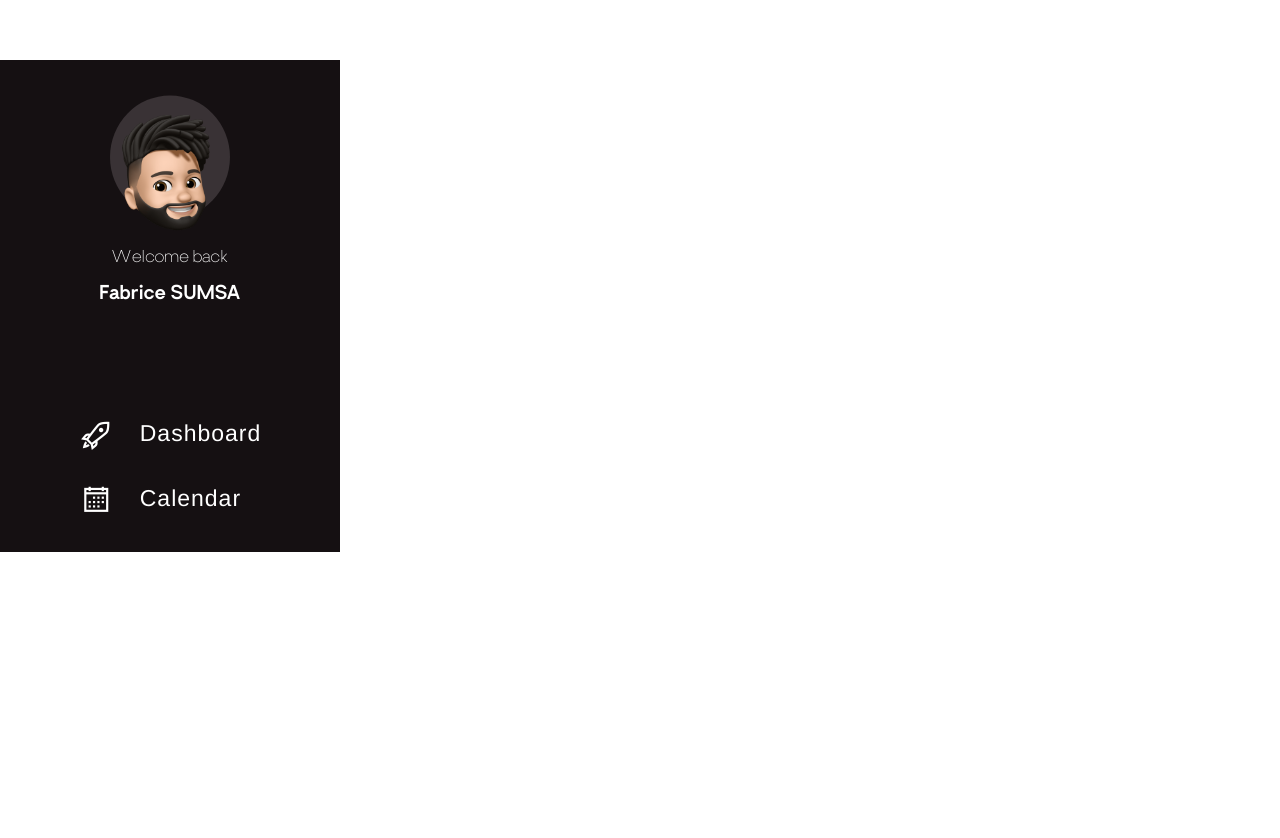
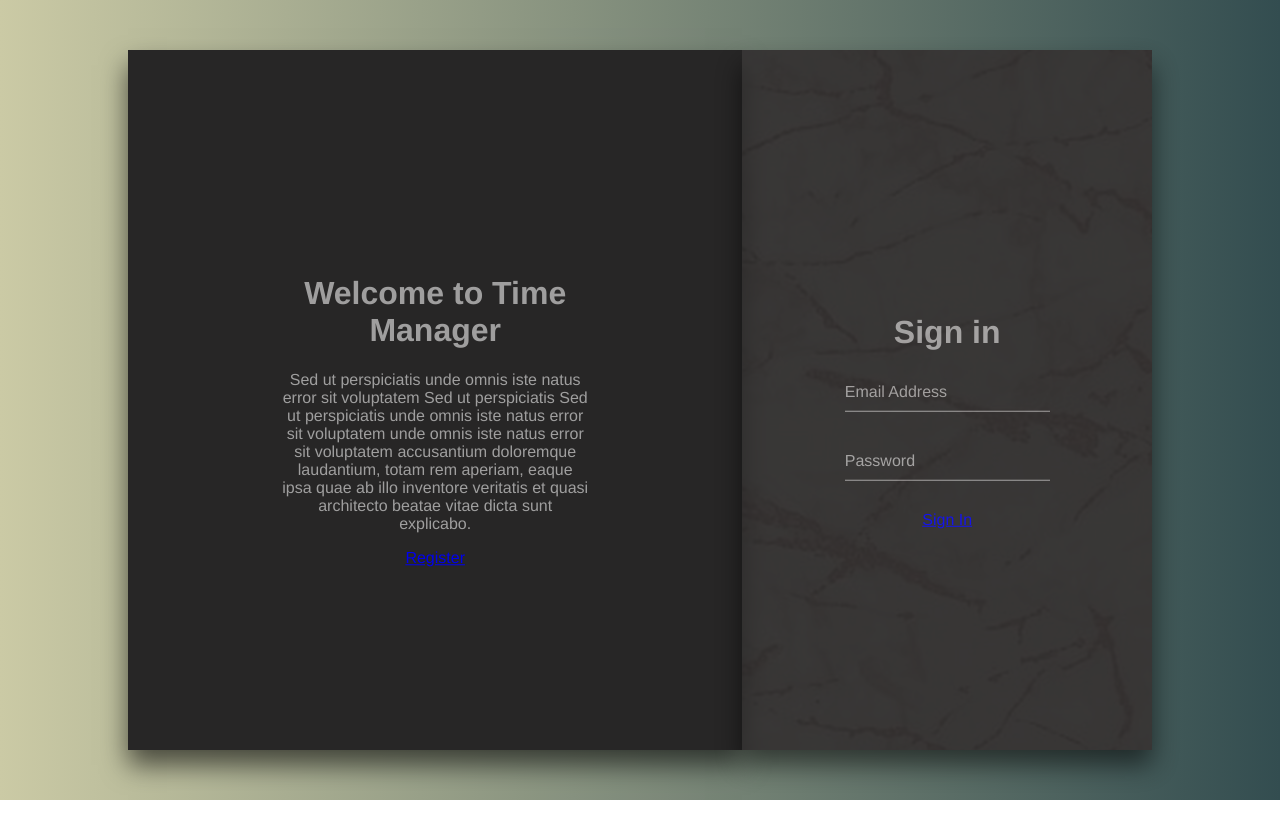
Before and after one commit to JK2018/EPITECH---Pool---TP00700-Frontend, a Vue app: page / in a window 1280 px wide. Shown: the top 838 px of the page. After the commit the page ends 800 px from the top, so only its background shows below. Built offline with nearby package versions, Linux system fonts and the light colour scheme.

Commit message:
fix style of register && login page

```diff
--- a/src/App.vue
+++ b/src/App.vue
@@ -1,17 +1,14 @@
 <template>
   <div id="app">
-    <HomePage/>
+    <router-view></router-view>
   </div>
 </template>
 
 <script>
-// import HelloWorld from './components/HelloWorld.vue'
-import HomePage from "./components/HomePage";
 
 export default {
   name: 'App',
   components: {
-    HomePage
   }
 }
 </script>
@@ -23,6 +20,13 @@ export default {
   -moz-osx-font-smoothing: grayscale;
   text-align: center;
   color: #2c3e50;
-  margin-top: 60px;
+  height: 100%;
+}
+body {
+  font-family: 'Roboto';
+  background: #334d50;
+  background: -webkit-linear-gradient(to right, #cbcaa5, #334d50);
+  background: linear-gradient(to right, #cbcaa5, #334d50);
+
 }
 </style>
--- a/src/components/HomePage.vue
+++ b/src/components/HomePage.vue
@@ -64,6 +64,7 @@ export default {
 .home-container{
   display: flex;
   flex-direction: row;
+  height: 100%;
 }
 
 .sidebar {
--- a/src/components/Login.vue
+++ b/src/components/Login.vue
@@ -1,6 +1,4 @@
 <template>
-    <div>
-
   <div class="maindiv2">
 
     <div class="innerDiv left">
@@ -43,12 +41,6 @@
     </div>
 
   </div>
-
-
-
-
-
-    </div>
 </template>
 
 
@@ -74,11 +66,12 @@ export default {
 
     .maindiv2{
         display: flex;
-        justify-content: center;
       position: relative;
-      margin: 5% auto auto;
-      width: 90%;
-        height: 600px;
+      top: 50%;
+      transform: translateY(-50%);
+      margin-right: 10%;
+      margin-left: 10%;
+        height: 700px;
         background-image: url('../assets/marble.jpg');
     }
     .innerDiv{
--- a/src/components/Registration.vue
+++ b/src/components/Registration.vue
@@ -1,6 +1,4 @@
 <template>
-    <div>
-
   <div class="maindiv2">
 
     <div class="innerDiv left">
@@ -51,12 +49,6 @@
     </div>
 
   </div>
-
-
-
-
-
-    </div>
 </template>
 
 
@@ -82,11 +74,12 @@ export default {
 
     .maindiv2{
       display: flex;
-        justify-content: center;
       position: relative;
-      margin: 5% auto auto;
-      width: 90%;
-        height: 600px;
+      top: 50%;
+      transform: translateY(-50%);
+      margin-right: 10%;
+      margin-left: 10%;
+      height: 700px;
       background-image: url('../assets/marble.jpg');
     }
     .innerDiv{
```
Lines whose indentation alone changed are shown as unchanged.
